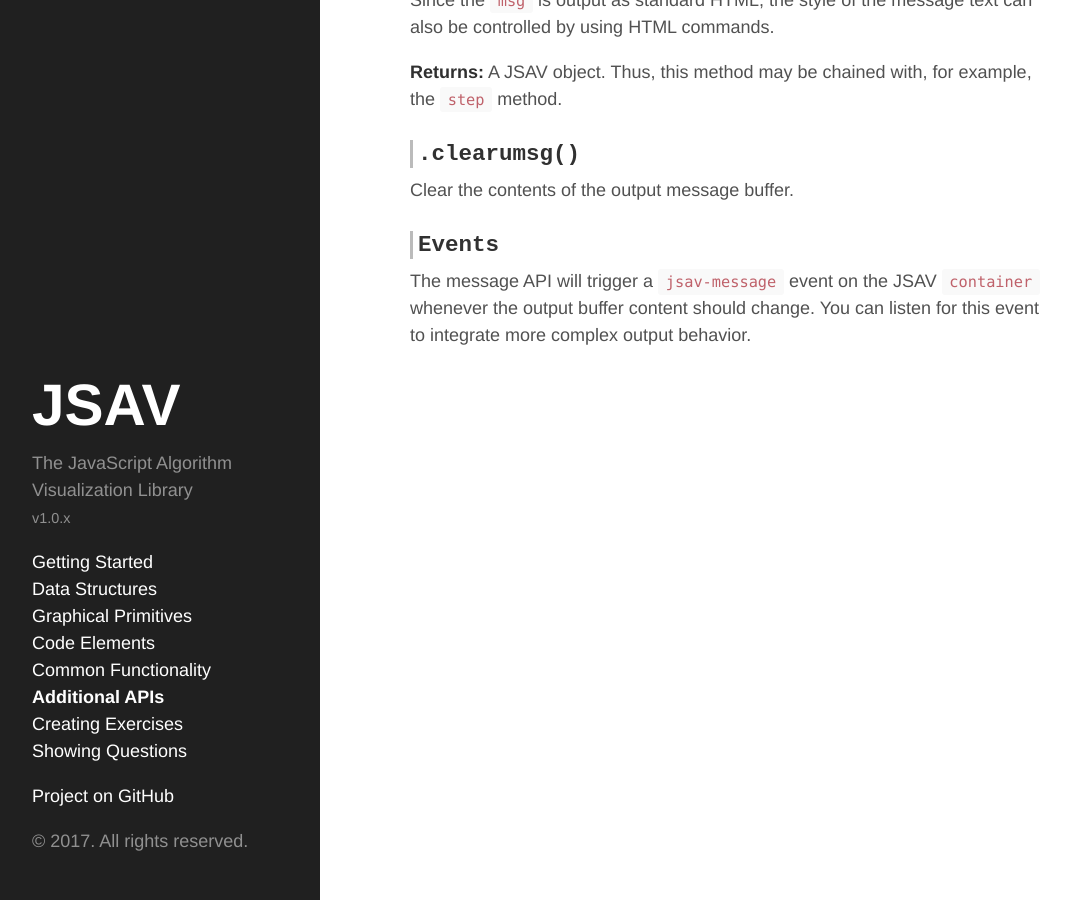
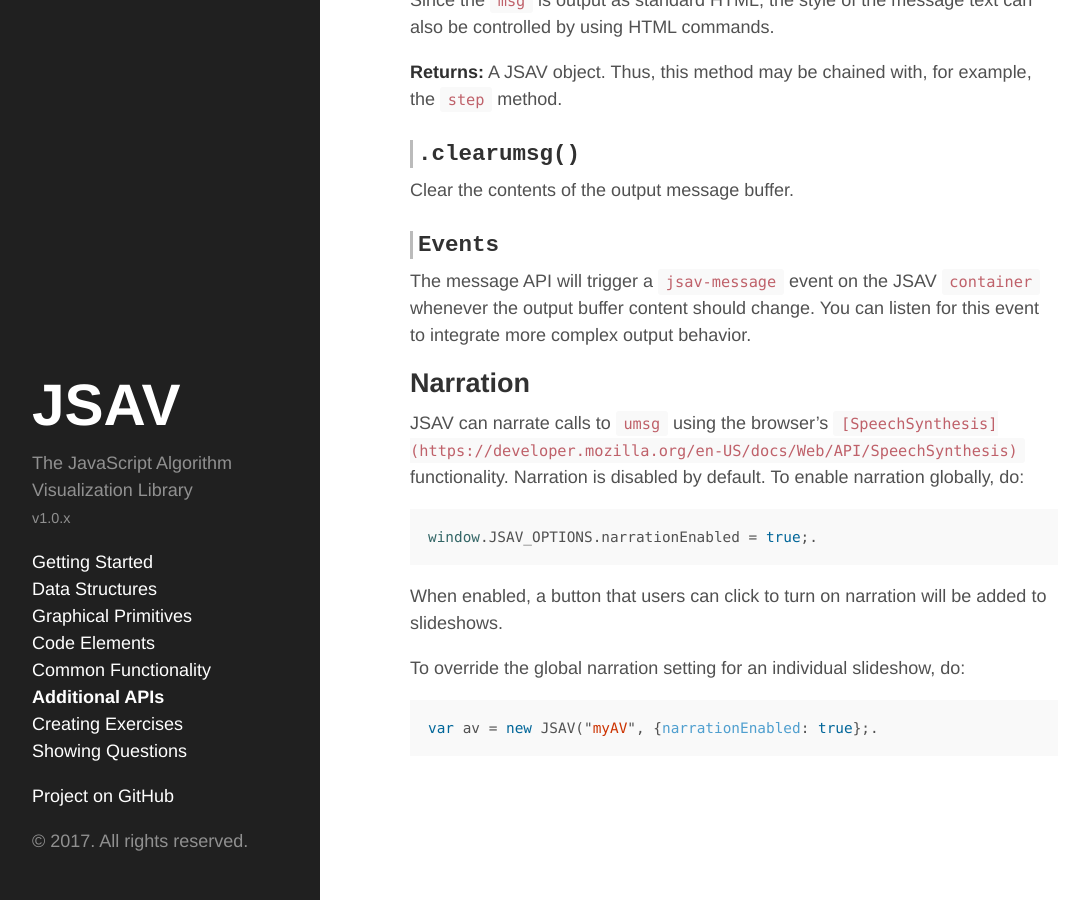
Before and after one commit to vkaravir/JSAV, a Jekyll site: the page built from otherapis/messages.md, in a window 1280 px wide and 900 px high, scrolled down 1308 px. Shown: the whole window, without its empty margins (4-1081 px from the left). Built offline with Jekyll 4.4.1, drawn with Linux system fonts in a browser that asks for light colours; comment, search, counter and statistics services are not loaded.

Commit message:
documentation for narration

````diff
--- a/otherapis/messages.md
+++ b/otherapis/messages.md
@@ -79,3 +79,20 @@ Clear the contents of the output message buffer.
 The message API will trigger a ```jsav-message``` event on the JSAV
   ```container``` whenever the output buffer content should change. You
   can listen for this event to integrate more complex output behavior.
+
+<h2>Narration</h2>
+
+JSAV can narrate calls to <code>umsg</code> using the browser's <code>[SpeechSynthesis](https://developer.mozilla.org/en-US/docs/Web/API/SpeechSynthesis)</code> functionality. Narration is disabled by default. To enable narration globally, do:
+
+{% highlight javascript %}
+window.JSAV_OPTIONS.narrationEnabled = true;.
+{% endhighlight %}
+
+When enabled, a button that users can click to turn on narration will be added to slideshows.
+
+To override the global narration setting for an individual
+slideshow, do:
+
+{% highlight javascript %}
+var av = new JSAV("myAV", {narrationEnabled: true};.
+{% endhighlight %}
````
Also changed, not shown: getstarted/creatingvisualization.md (+4 -0 lines).
